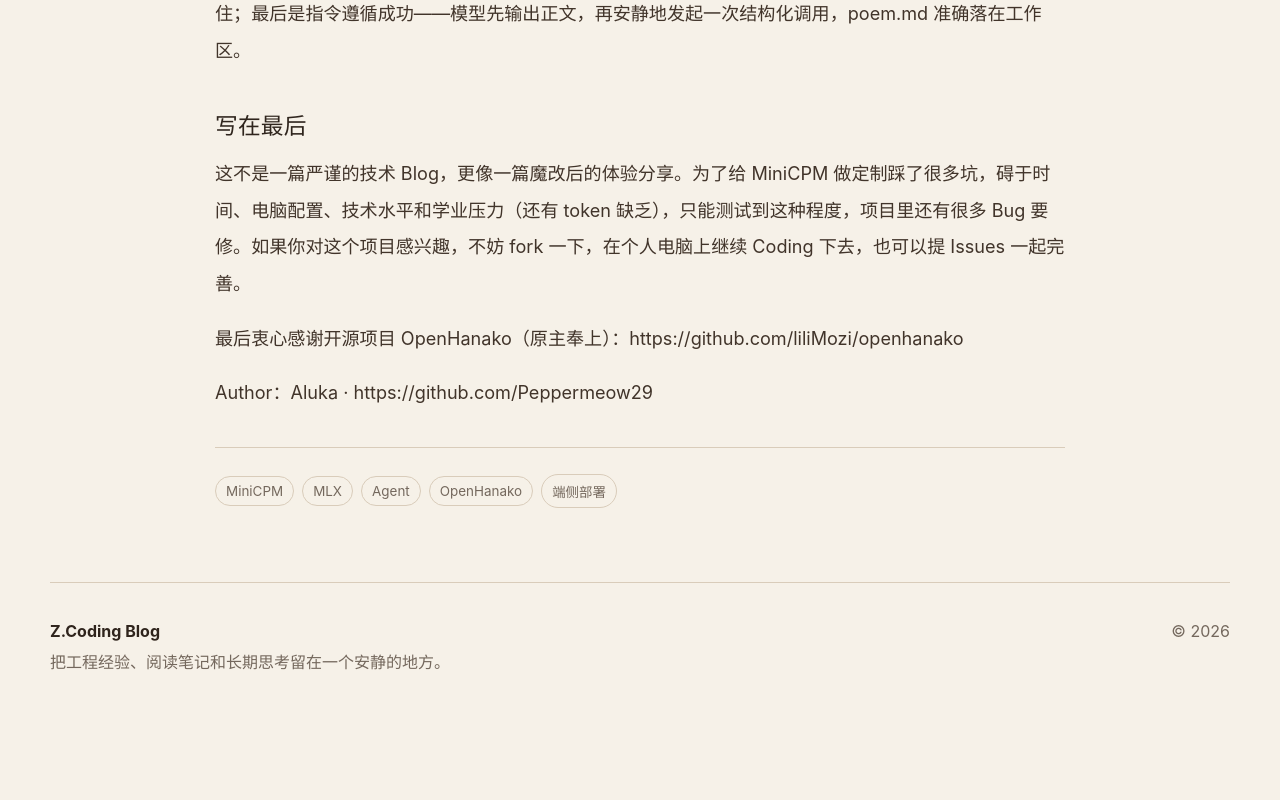
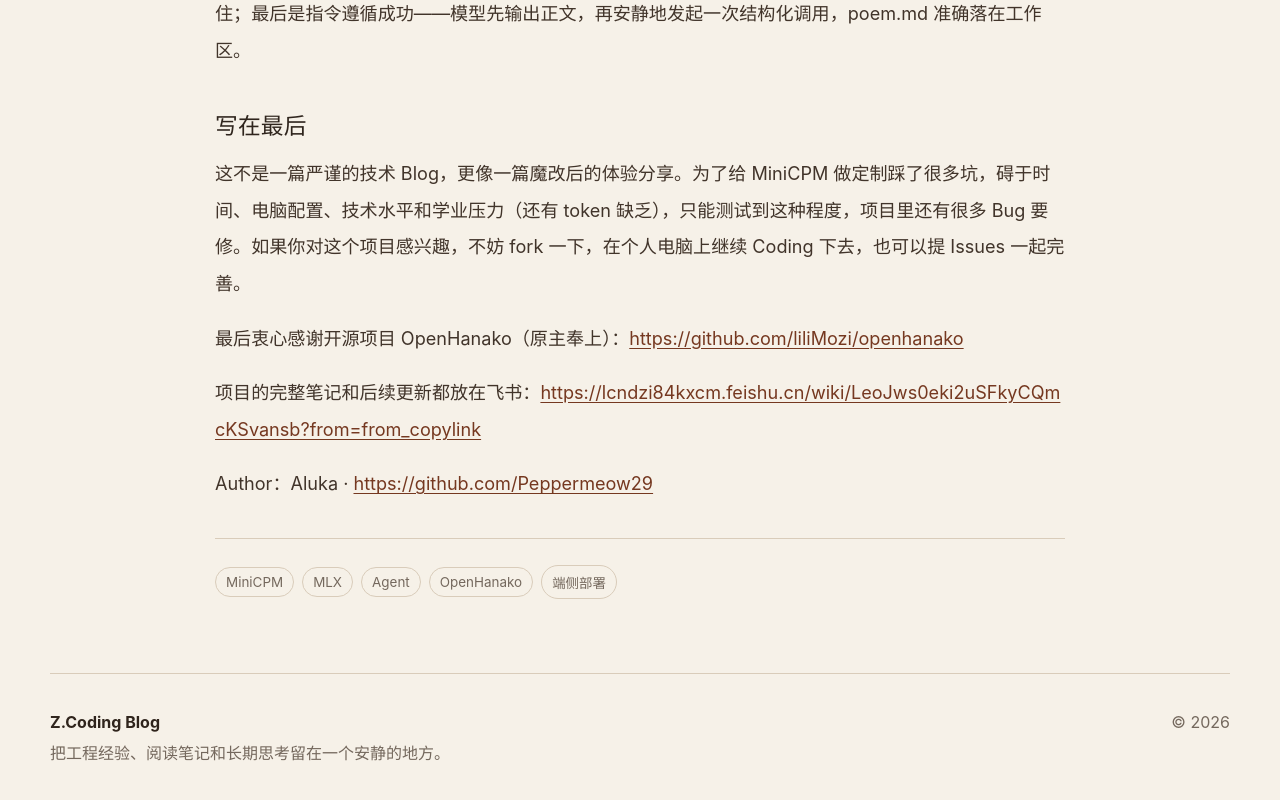
Before and after one commit to Peppermeow29/Peppermeow29.github.io, a Vue app: page /#/articles/bmb-agent-minicpm in a window 1280 px wide. Shown: the part 5132-5932 px from the top of the page. Before the commit the page ends 5843 px from the top, so only its background shows below. Built offline with nearby package versions, Linux system fonts and the light colour scheme.

Commit message:
post: add Feishu wiki link and render inline URLs

```diff
--- a/src/data/posts.ts
+++ b/src/data/posts.ts
@@ -69,6 +69,7 @@
       '## 写在最后',
       '这不是一篇严谨的技术 Blog，更像一篇魔改后的体验分享。为了给 MiniCPM 做定制踩了很多坑，碍于时间、电脑配置、技术水平和学业压力（还有 token 缺乏），只能测试到这种程度，项目里还有很多 Bug 要修。如果你对这个项目感兴趣，不妨 fork 一下，在个人电脑上继续 Coding 下去，也可以提 Issues 一起完善。',
       '最后衷心感谢开源项目 OpenHanako（原主奉上）：https://github.com/liliMozi/openhanako',
+      '项目的完整笔记和后续更新都放在飞书：https://lcndzi84kxcm.feishu.cn/wiki/LeoJws0eki2uSFkyCQmcKSvansb?from=from_copylink',
       'Author：Aluka · https://github.com/Peppermeow29',
     ],
   },
--- a/src/views/ArticleDetailView.vue
+++ b/src/views/ArticleDetailView.vue
@@ -35,6 +35,20 @@
 
   return result
 })
+
+/** 把段落文本里的裸 URL 拆成 文本/链接 片段，供模板渲染成 <a> */
+const URL_RE = /(https?:\/\/[^\s，。；、）)]+)/g
+
+function splitLinks(text: string) {
+  // split 带捕获组时，结果数组里 URL 与纯文本交替出现，直接按前缀判断即可
+  return text
+    .split(URL_RE)
+    .filter(Boolean)
+    .map((part) => ({
+      url: part.startsWith('http') ? part : null,
+      text: part,
+    }))
+}
 </script>
 
 <template>
@@ -66,7 +80,12 @@
       <template v-for="(block, index) in blocks" :key="index">
         <h2 v-if="block.kind === 'h2'">{{ block.text }}</h2>
         <pre v-else-if="block.kind === 'pre'"><code>{{ block.text }}</code></pre>
-        <p v-else>{{ block.text }}</p>
+        <p v-else>
+          <template v-for="(seg, segIndex) in splitLinks(block.text)" :key="segIndex">
+            <a v-if="seg.url" :href="seg.url" target="_blank" rel="noreferrer">{{ seg.text }}</a>
+            <template v-else>{{ seg.text }}</template>
+          </template>
+        </p>
       </template>
     </div>
 
@@ -96,6 +115,13 @@
   color: #2f251d;
 }
 
+.prose a {
+  color: var(--accent-dark, #8a5a2b);
+  word-break: break-all;
+  text-decoration: underline;
+  text-underline-offset: 3px;
+}
+
 .prose pre {
   overflow-x: auto;
   padding: 16px 18px;
```
